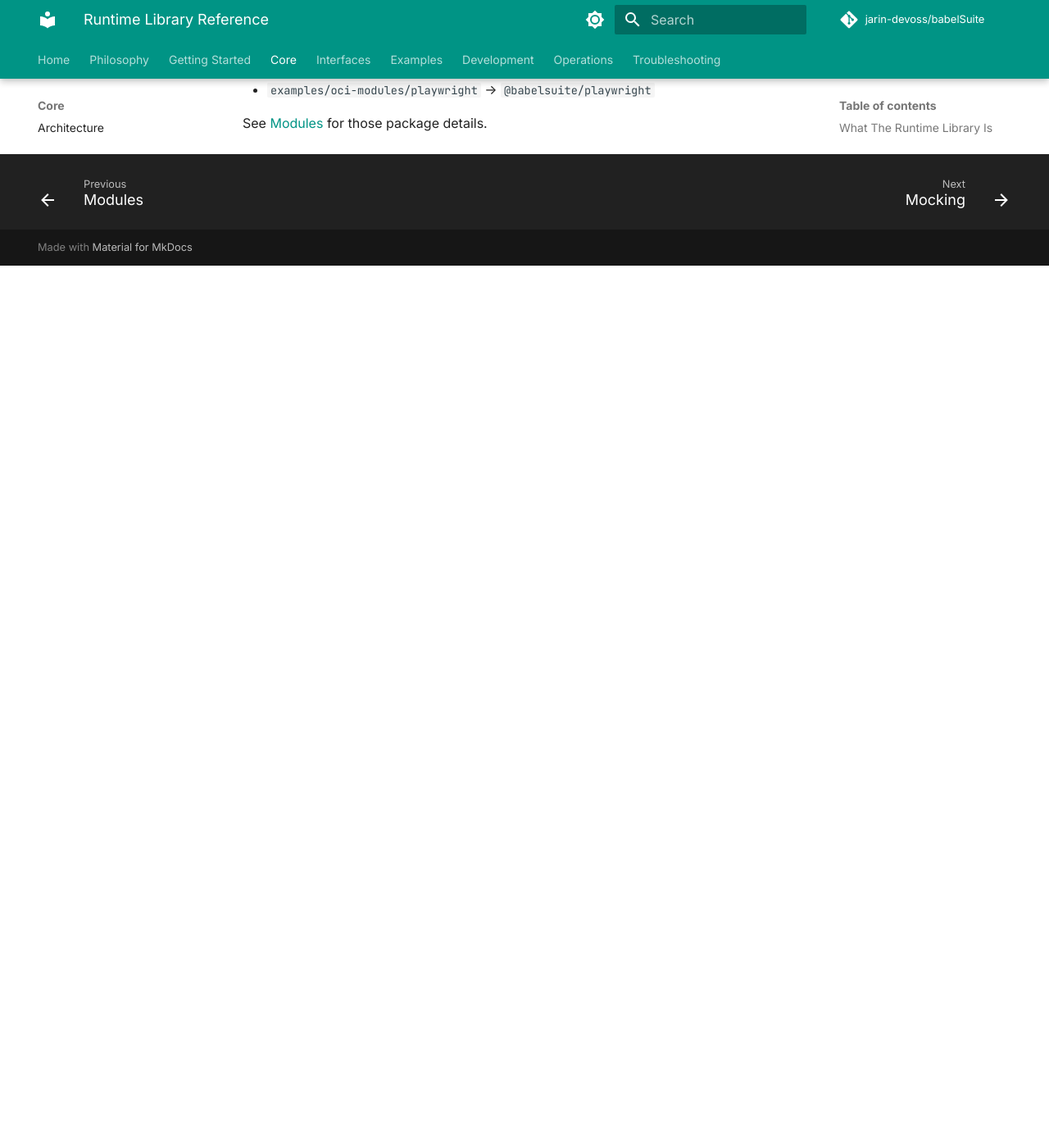
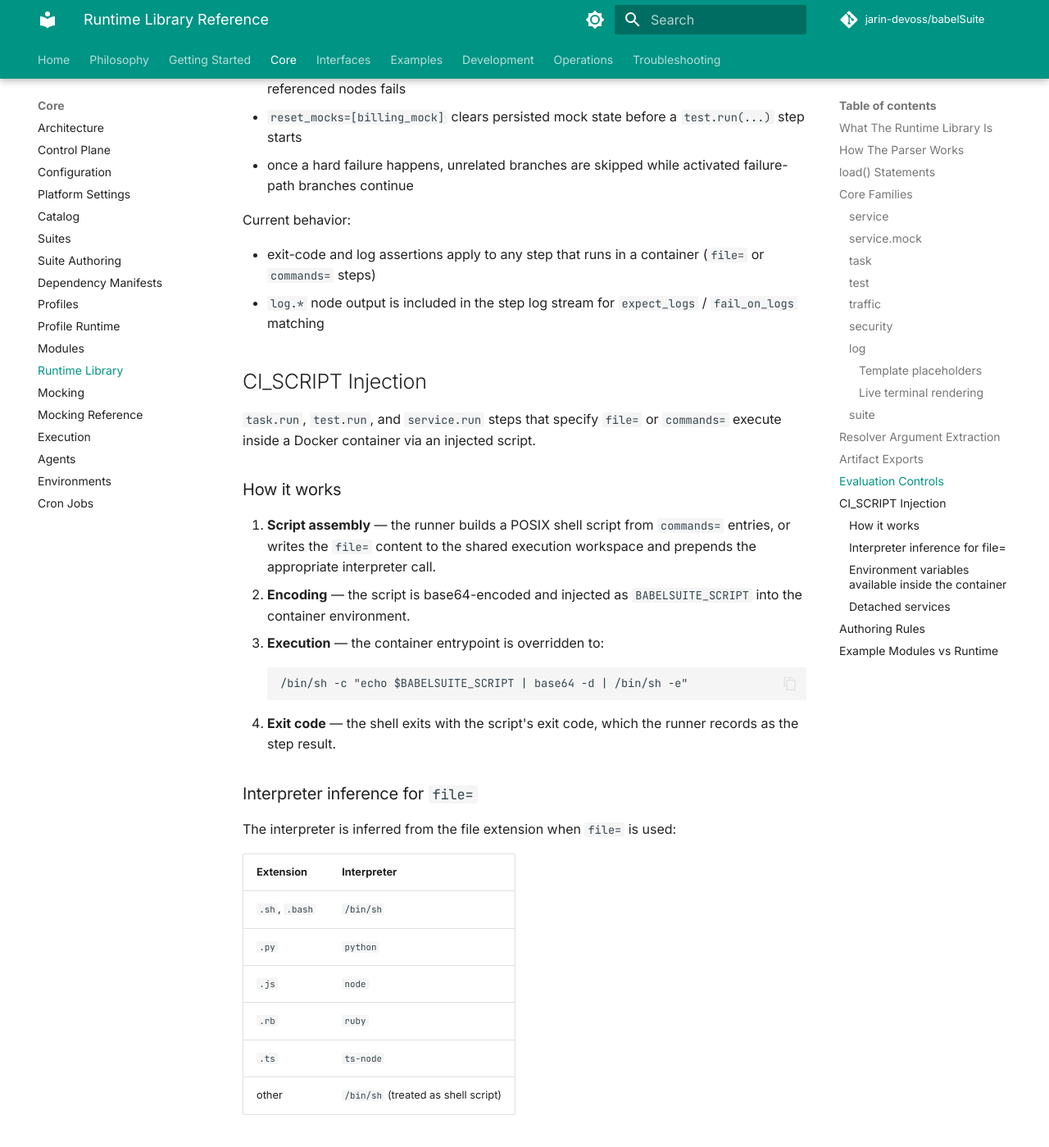
Before and after one commit to jarin-devoss/babelSuite, an MkDocs documentation site: the page built from docs/runtime-library.md, in a window 1280 px wide and 1400 px high, scrolled down 14013 px. Shown: the whole window at 82% size. Built offline with MkDocs 1.6.1 and Material for MkDocs 9.7.7, drawn with Linux system fonts in a browser that asks for light colours; comment, search, counter and statistics services are not loaded; before the commit the page ends 14337 px from its top, so only the background shows below that; some of the changed text lies outside the part shown.

Commit message:
docs: document commands=, file=, detached services, CI_SCRIPT injection, and log.* live rendering
Adds a new CI_SCRIPT Injection section covering:
- how file= and commands= are encoded into BABELSUITE_SCRIPT and executed
- interpreter inference table for file= extensions
- environment variables available inside the container
- detached service.run behavior (500 ms crash window, execution-scoped cleanup)

Updates task.run and test.run sections with commands= examples and
cross-references to the new CI_SCRIPT section. Documents service.run
detached container mode. Adds image= and commands= to the Resolver
Argument Extraction table. Adds live terminal rendering note to log.*.

````diff
--- a/docs/runtime-library.md
+++ b/docs/runtime-library.md
@@ -60,6 +60,19 @@ api = service.run(after=[db])
 
 Use `service.run` for first-party background dependencies such as databases, APIs, caches, and workers.
 
+When `image=` is provided, `service.run` starts a real Docker container and runs it **detached** — the node signals healthy as soon as the container is up, then keeps it running in the background while downstream nodes proceed. The container is torn down when the execution ends.
+
+```python
+cache = service.run(image="redis:7-alpine", after=[db])
+worker = service.run(
+    image="myapp:latest",
+    commands=["./worker --queue jobs"],
+    after=[cache],
+)
+```
+
+`commands=` is available as an inline alternative to a separate `file=` script — the commands are encoded into a `BABELSUITE_SCRIPT` environment variable and executed inside the container via `/bin/sh -e`. See the [CI_SCRIPT injection](#ci_script-injection) section below.
+
 `service(...)` is intentionally rejected. Use one of the explicit `service.*` forms.
 
 ### `service.mock`
@@ -90,12 +103,24 @@ Short-lived jobs: setup, seeding, migrations, and one-off operations.
 
 ```python
 migrate = task.run(file="migrate.py", image="python:3.12", after=[db])
-seed    = task.run(file="seed.sh", image="bash:5.2", after=[migrate])
+seed    = task.run(file="seed.sh",    image="bash:5.2",    after=[migrate])
+```
+
+Use `file=` to reference a script bundled in the suite artifact, or `commands=` for inline shell commands:
+
+```python
+build = task.run(
+    image="node:22-alpine",
+    commands=["npm ci", "npm run build"],
+    after=[db],
+)
 ```
 
 `task(...)` is intentionally rejected. Use `task.run(...)`.
 
 `task.run` resolves `file=` relative to `tasks/`, so `file="seed.sh"` means `./tasks/seed.sh`.
+
+Both `file=` and `commands=` execute via the [CI_SCRIPT injection](#ci_script-injection) mechanism — see that section for interpreter inference and environment details.
 
 ### `test`
 
@@ -109,9 +134,21 @@ Verification, smoke checks, browser assertions, and pass/fail validation.
 smoke = test.run(file="go/smoke_test.go", image="golang:1.24", after=[api])
 ```
 
+Use `file=` to reference a test script from the suite artifact, or `commands=` for inline assertions:
+
+```python
+ping = test.run(
+    image="curlimages/curl:8",
+    commands=["curl -sf http://api:8080/health"],
+    after=[api],
+)
+```
+
 `test(...)` is intentionally rejected. Use `test.run(...)`.
 
 `test.run` resolves `file=` relative to `tests/`, so `file="go/smoke_test.go"` means `./tests/go/smoke_test.go`.
+
+Both `file=` and `commands=` execute via the [CI_SCRIPT injection](#ci_script-injection) mechanism — see that section for interpreter inference and environment details.
 
 ### `traffic`
 
@@ -328,6 +365,10 @@ infra_ready = log.info(
 )
 ```
 
+#### Live terminal rendering
+
+`log.*` nodes render inline in the live execution terminal as the graph runs — no container pull, no queue wait. Template placeholders are resolved at the moment the node executes, so `{{ healthy }}` and `{{ total }}` reflect real-time graph state.
+
 `log(...)` bare is rejected. Use one of the explicit `log.*` forms.
 
 ### `suite`
@@ -356,7 +397,9 @@ The parser extracts these topology fields from recognized statements:
 | `name="..."` or `id="..."` or `name_or_id="..."` | optional identity override |
 | `after=[db, api]` | dependency edges |
 | `on_failure=[smoke]` | failure-trigger ordering edge |
-| `file="..."` | task/test asset path |
+| `image="..."` | container image for `task.run`, `test.run`, and `service.run` |
+| `file="..."` | task/test asset path (alternative to `commands=`) |
+| `commands=["...", "..."]` | inline shell commands (alternative to `file=`) |
 | `plan="..."` | traffic plan file (optional — omit to use the native synthetic baseline) |
 | `target="..."` | native traffic target |
 | `rps=<float>` or `arrival_rate=<float>` | request rate override for `traffic.*` nodes |
@@ -441,9 +484,54 @@ Current behavior:
 - `reset_mocks=[billing_mock]` clears persisted mock state before a `test.run(...)` step starts
 - once a hard failure happens, unrelated branches are skipped while activated failure-path branches continue
 
-Current limit:
+Current behavior:
 
-- the local and orchestrated runners still use BabelSuite's current simulated task/test execution path, so log assertions match the step log stream rather than a full streamed process stdout/stderr capture
+- exit-code and log assertions apply to any step that runs in a container (`file=` or `commands=` steps)
+- `log.*` node output is included in the step log stream for `expect_logs` / `fail_on_logs` matching
+
+## CI_SCRIPT Injection
+
+`task.run`, `test.run`, and `service.run` steps that specify `file=` or `commands=` execute inside a Docker container via an injected script.
+
+### How it works
+
+1. **Script assembly** — the runner builds a POSIX shell script from `commands=` entries, or writes the `file=` content to the shared execution workspace and prepends the appropriate interpreter call.
+2. **Encoding** — the script is base64-encoded and injected as `BABELSUITE_SCRIPT` into the container environment.
+3. **Execution** — the container entrypoint is overridden to:
+   ```
+   /bin/sh -c "echo $BABELSUITE_SCRIPT | base64 -d | /bin/sh -e"
+   ```
+4. **Exit code** — the shell exits with the script's exit code, which the runner records as the step result.
+
+### Interpreter inference for `file=`
+
+The interpreter is inferred from the file extension when `file=` is used:
+
+| Extension | Interpreter |
+|-----------|-------------|
+| `.sh`, `.bash` | `/bin/sh` |
+| `.py` | `python` |
+| `.js` | `node` |
+| `.rb` | `ruby` |
+| `.ts` | `ts-node` |
+| other | `/bin/sh` (treated as shell script) |
+
+### Environment variables available inside the container
+
+| Variable | Value |
+|----------|-------|
+| `BABELSUITE_SCRIPT` | base64-encoded script (consumed automatically by the entrypoint) |
+| `BABELSUITE_WORKSPACE` | path to the shared execution workspace bind-mounted into the container |
+| `BABELSUITE_ARTIFACTS_DIR` | path to the artifacts directory; files written here are harvested after exit |
+
+### Detached services
+
+`service.run(image="...")` runs the container detached:
+
+- The container is started and the runner waits up to 500 ms for an immediate crash.
+- If the container is still running, the node is marked **healthy** and downstream nodes proceed.
+- Stdout/stderr are streamed to the execution log for the lifetime of the execution.
+- The container is stopped and removed when the execution context is cancelled (execution end or failure).
 
 ## Authoring Rules
 
@@ -453,8 +541,9 @@ Current limit:
 - use `after=[db, api]` to declare ordering; omitting it means the node has no dependencies
 - use `on_failure=[primary]` for rollback or contingency branches
 - quoted `after=["db"]` still parses, but identifier references are the preferred style
-- `task.run(file="...")` resolves from `tasks/`
-- `test.run(file="...")` resolves from `tests/`
+- `task.run(file="...")` resolves from `tasks/`; `task.run(commands=[...])` is the inline alternative — both require `image=`
+- `test.run(file="...")` resolves from `tests/`; `test.run(commands=[...])` is the inline alternative — both require `image=`
+- `service.run(image="...")` starts a detached container; `commands=` is accepted here too
 - `traffic.*(plan="...")` resolves from `traffic/` — only applies when `plan=` is specified
 - `ref=` is required for `suite.run`; the parser errors if it is missing
 - duplicate `after` entries are deduplicated automatically
````
